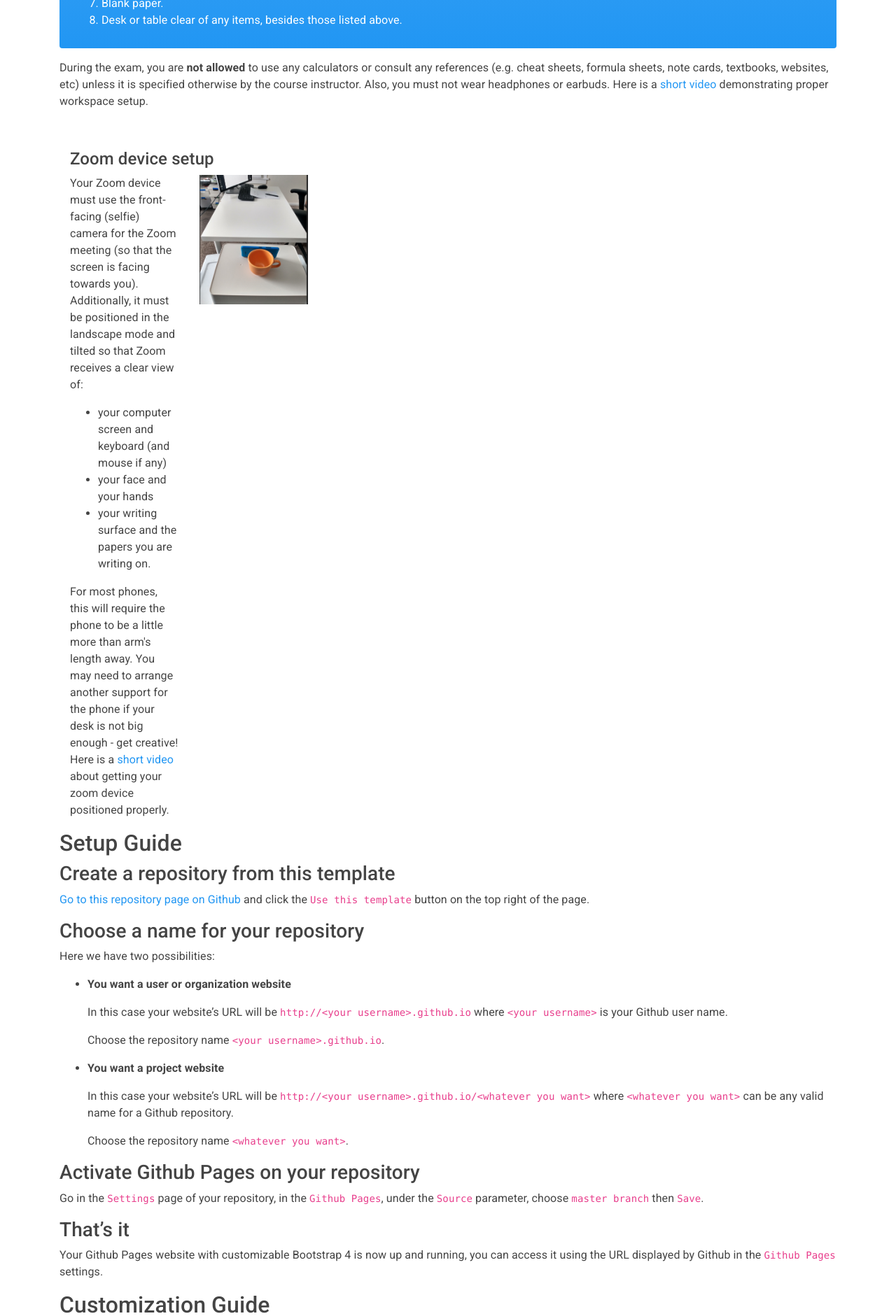
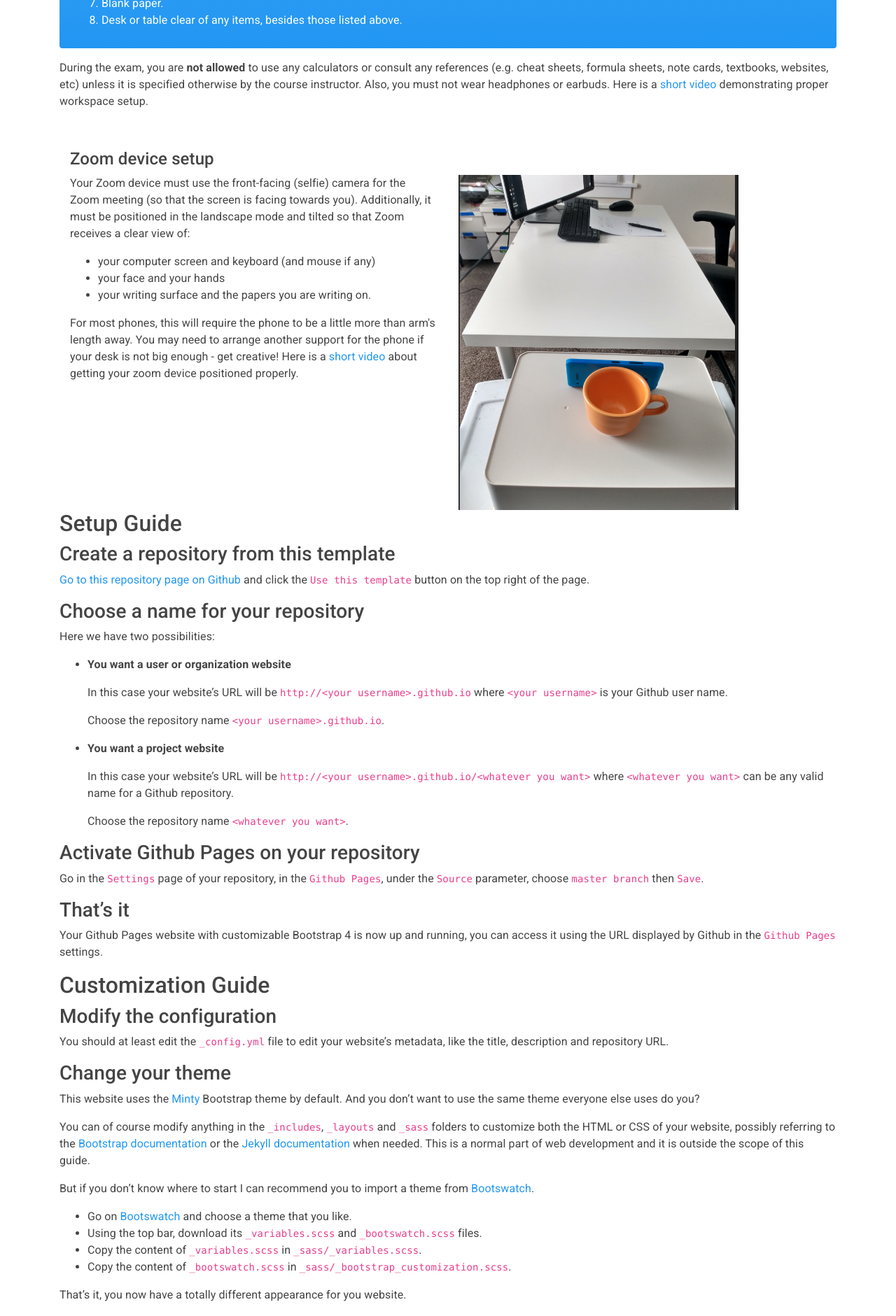
Before and after one commit to ub-math/exam_guides, a Jekyll site: the page built from docs/index.md, in a window 1280 px wide. Shown: the part 1902-3783 px from the top of the page at 70% size. Built offline with Jekyll 4.4.1, drawn with Linux system fonts in a browser that asks for light colours.

Commit message:
Update index.md

```diff
--- a/docs/index.md
+++ b/docs/index.md
@@ -112,7 +112,7 @@ demonstrating proper workspace setup.
 <div class="container">
     <h4>Zoom device setup</h4>
     <div class="row">
-        <div class="col-lg-2">
+        <div class="col-lg">
             <p>Your Zoom device must use the front-facing (selfie) camera for the Zoom meeting (so that the screen is facing towards you).
             Additionally, it must be positioned in the landscape mode and tilted so that Zoom receives a clear view of:
 
@@ -127,7 +127,7 @@ demonstrating proper workspace setup.
             Here is a <a href="https://ub.hosted.panopto.com/Panopto/Pages/Viewer.aspx?id=2e9ae623-b962-4c9a-a2cb-ac5b0149db4c"  target="_blank">short video</a>
             about getting your zoom device positioned properly.</p>
       </div>
-      <div class="col-lg-2">
+      <div class="col-lg">
         <img style='width:400px;' src="./assets/images/phone_setup.png" />
       </div>
     </div>
```
